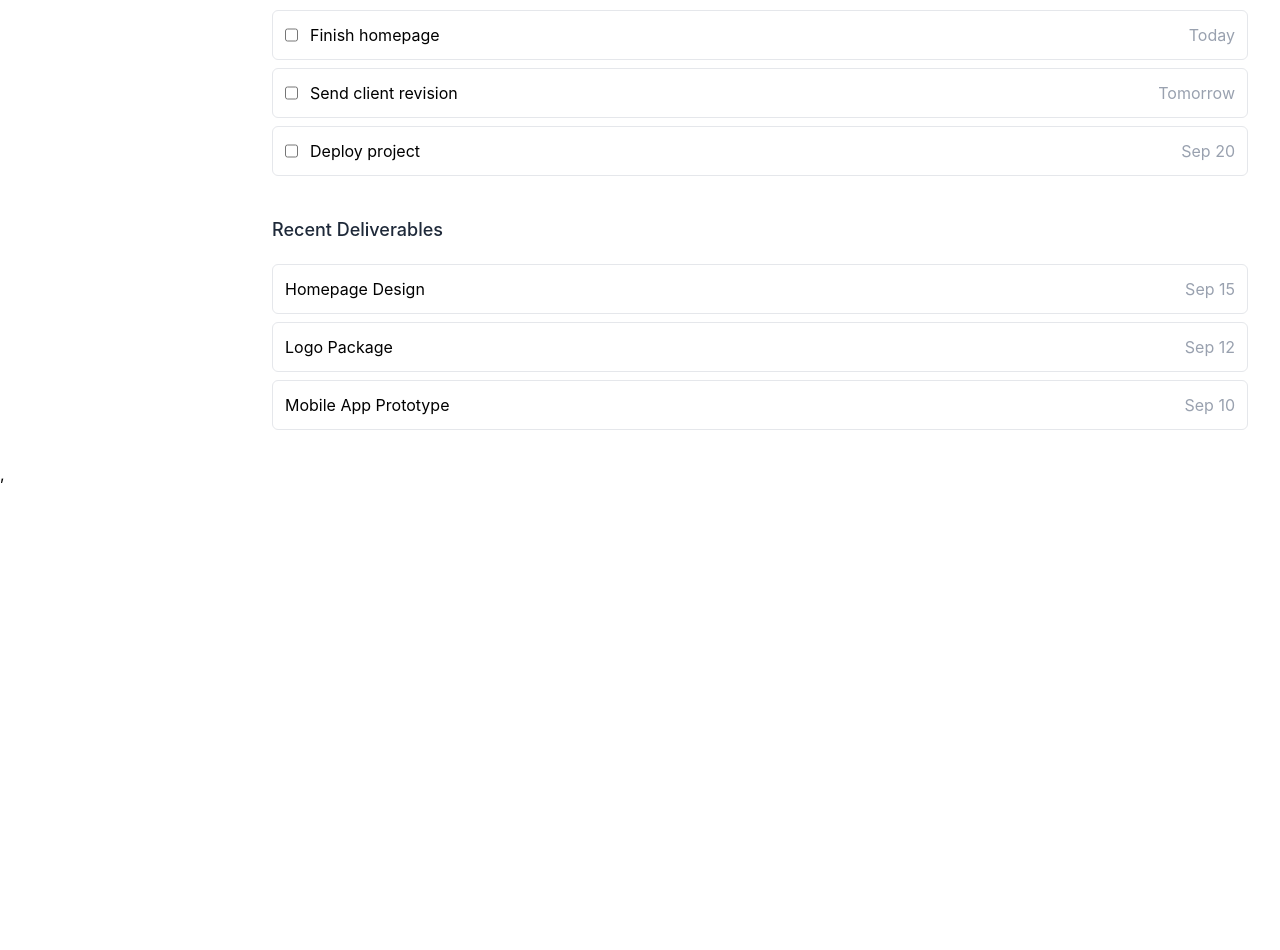
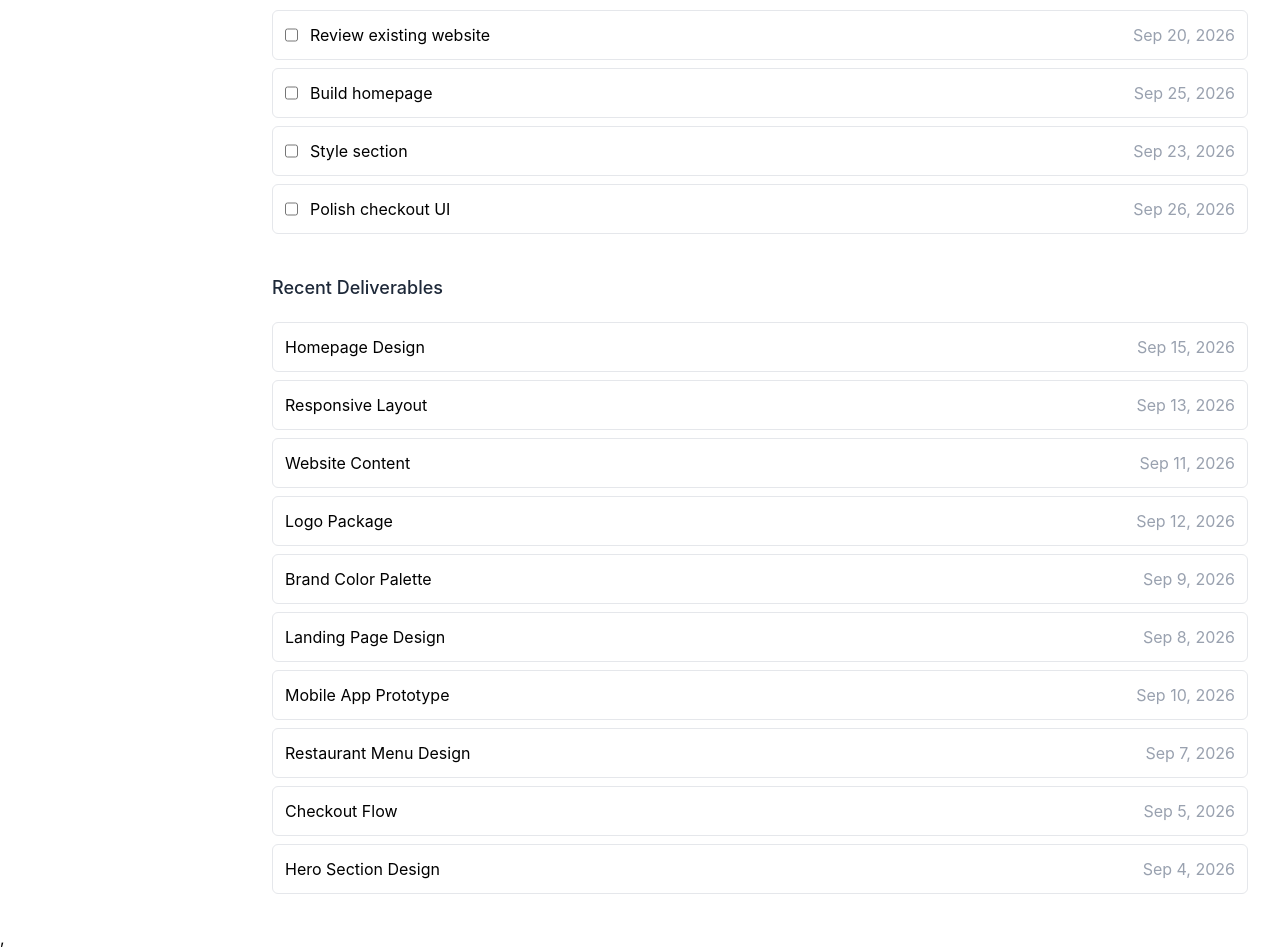
Before and after one commit to nico-devstudio/NixDock, a React (Vite) app: page / in a window 1280 px wide. Shown: the part 940-1890 px from the top of the page. Before the commit the page ends 1426 px from the top, so only its background shows below. Built offline with nearby package versions, Linux system fonts and the light colour scheme.

Commit message:
feat: make recent deliverables dynamic

```diff
--- /dev/null
+++ b/src/data/deliverables.js
@@ -0,0 +1,62 @@
+export const deliverables = [
+    {
+        id: 1,
+        projectId: 1,
+        name: "Homepage Design",
+        date: "2026-09-15",
+    },
+    {
+        id: 2,
+        projectId: 1,
+        name: "Responsive Layout",
+        date: "2026-09-13",
+    },
+    {
+        id: 3,
+        projectId: 1,
+        name: "Website Content",
+        date: "2026-09-11",
+    },
+    {
+        id: 4,
+        projectId: 2,
+        name: "Logo Package",
+        date: "2026-09-12",
+    },
+    {
+        id: 5,
+        projectId: 2,
+        name: "Brand Color Palette",
+        date: "2026-09-09",
+    },
+    {
+        id: 6,
+        projectId: 3,
+        name: "Landing Page Design",
+        date: "2026-09-08",
+    },
+    {
+        id: 7,
+        projectId: 4,
+        name: "Mobile App Prototype",
+        date: "2026-09-10",
+    },
+    {
+        id: 8,
+        projectId: 4,
+        name: "Restaurant Menu Design",
+        date: "2026-09-07",
+    },
+    {
+        id: 9,
+        projectId: 5,
+        name: "Checkout Flow",
+        date: "2026-09-05",
+    },
+    {
+        id: 10,
+        projectId: 6,
+        name: "Hero Section Design",
+        date: "2026-09-04",
+    },
+];
--- a/src/pages/Dashboard.jsx
+++ b/src/pages/Dashboard.jsx
@@ -1,6 +1,7 @@
 import { clients } from "../data/clients";
 import { projects } from "../data/projects";
 import { tasks } from "../data/tasks";
+import { deliverables } from "../data/deliverables";
 
 export default function Dashboard() {
   const cardsStyle =
@@ -16,6 +17,7 @@ export default function Dashboard() {
   const activeProjects = projects.filter(
     (project) => project.status !== "Completed",
   );
+  const activeTasks = tasks.filter((task) => task.status !== "Completed");
 
   return (
     <>
@@ -67,47 +69,44 @@ export default function Dashboard() {
 
         <section className="mt-10">
           <h2 className={h2Style}>Upcoming Tasks</h2>
-          <div className="space-y-2 mt-5">
-            <div className={`${container} p-3`}>
-              <div className="flex gap-3 min-w-0">
-                <input type="checkbox" />
-                <p className="flex-1">Finish homepage</p>
-              </div>
-              <p className={`${mutedText} shrink-0`}>Today</p>
-            </div>
-            <div className={`${container} p-3`}>
-              <div className="flex gap-3 min-w-0">
-                <input type="checkbox" />
-                <p className="flex-1">Send client revision</p>
-              </div>
-              <p className={`${mutedText} shrink-0`}>Tomorrow</p>
-            </div>
-            <div className={`${container} p-3`}>
-              <div className="flex gap-3  min-w-0">
-                <input type="checkbox" />
-                <p className="flex-1">Deploy project</p>
-              </div>
-              <p className={`${mutedText} shrink-0`}>Sep 20</p>
-            </div>
-          </div>
+          <ul className="space-y-2 mt-5">
+            {activeTasks.map((task) => (
+              <li key={task.id} className={`${container} p-3`}>
+                <div className="flex gap-3 min-w-0">
+                  <input type="checkbox" />
+                  <p className="flex-1">{task.name}</p>
+                </div>
+                <p className={`${mutedText} shrink-0`}>
+                  {new Date(task.deadline).toLocaleDateString("en-US", {
+                    year: "numeric",
+                    month: "short",
+                    day: "numeric",
+                  })}
+                </p>
+              </li>
+            ))}
+          </ul>
         </section>
 
         <section className="mt-10">
           <h2 className={h2Style}>Recent Deliverables</h2>
-          <div className="space-y-2 mt-5">
-            <div className={`${container} p-3 max-md:flex-col`}>
-              <p>Homepage Design</p>
-              <p className={`${mutedText} shrink-0`}>Sep 15</p>
-            </div>
-            <div className={`${container} p-3 max-md:flex-col`}>
-              <p>Logo Package</p>
-              <p className={`${mutedText} shrink-0`}>Sep 12</p>
-            </div>
-            <div className={`${container} p-3 max-md:flex-col`}>
-              <p>Mobile App Prototype</p>
-              <p className={`${mutedText} shrink-0`}>Sep 10</p>
-            </div>
-          </div>
+          <ul className="space-y-2 mt-5">
+            {deliverables.map((deliverable) => (
+              <li
+                key={deliverable.id}
+                className={`${container} p-3 max-md:flex-col`}
+              >
+                <p>{deliverable.name}</p>
+                <p className={`${mutedText} shrink-0`}>
+                  {new Date(deliverable.date).toLocaleDateString("en-US", {
+                    year: "numeric",
+                    month: "short",
+                    day: "numeric",
+                  })}
+                </p>
+              </li>
+            ))}
+          </ul>
         </section>
       </div>
     </>
```
